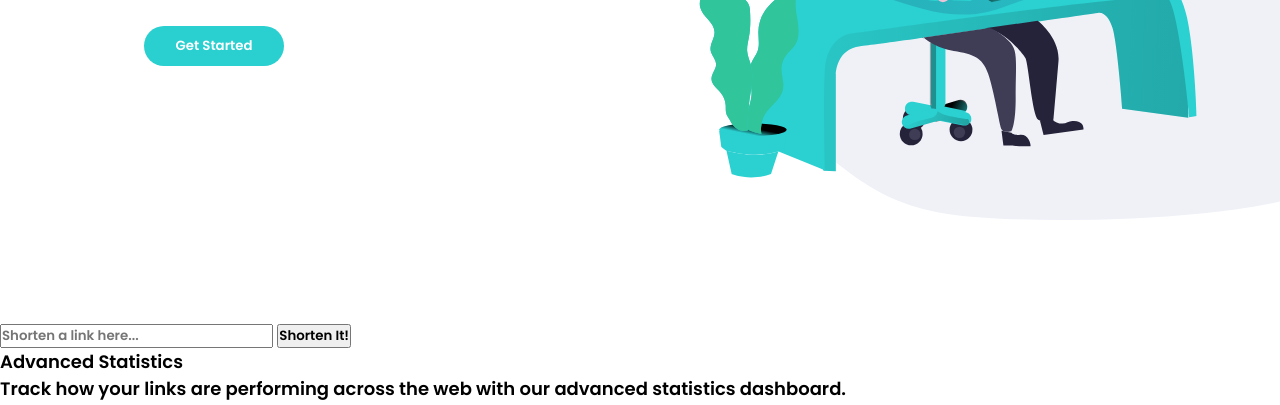
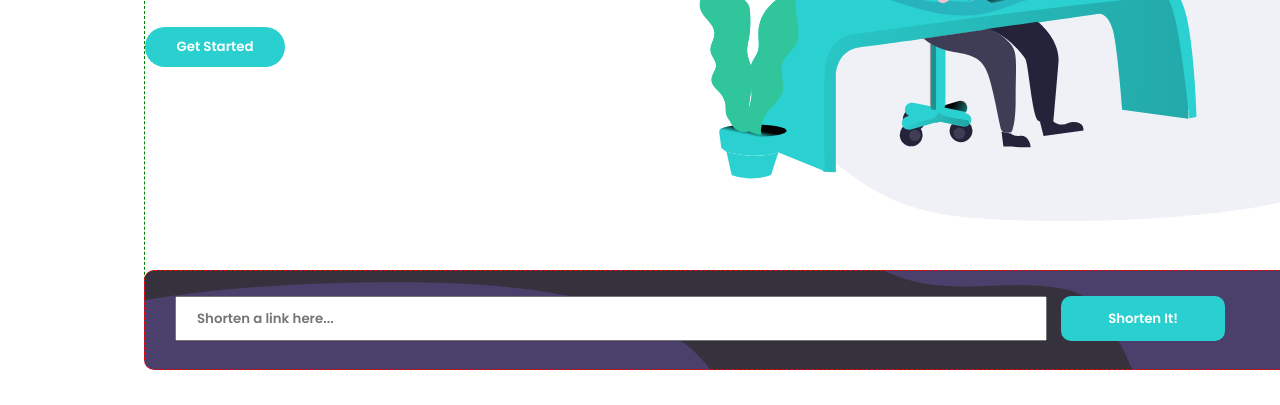
Before and after one commit to ShashiKumarMani/url-shortener, a plain HTML site: page index.html in a window 1280 px wide. Shown: the part 380-785 px from the top of the page. Drawn offline with Linux system fonts and the light colour scheme.

Commit message:
Add class and style for main section

```diff
--- a/index.html
+++ b/index.html
@@ -52,7 +52,7 @@
     <button>Shorten It!</button>
   </main>
 
-  <section>
+  <section class="c">
     <div>
       <div>
         Advanced Statistics
--- a/style.css
+++ b/style.css
@@ -78,6 +78,7 @@ header {
     height: 600px;
     margin: auto;
     display: flex;
+    border: 1px green dashed;
 }
 
 .start-container {
@@ -119,3 +120,35 @@ header {
     position: absolute;
     left: 45%;
 }
+
+/* Main */
+
+main {
+    height: 100px;
+    width: 80%;
+    margin: auto;
+    border: 1px red dashed;
+    transform: translateY(-50%);
+    padding: 25px 30px;
+    background-image: url('./images/bg-shorten-desktop.svg');
+    background-size: cover;
+    background-position: top 25% left 100%;
+    background-color:hsl(255, 11%, 22%);
+    border-radius: 10px;
+}
+
+main input {
+    width: 80%;
+    height: 45px;
+    margin-right: 10px;
+    padding-left: 20px;
+}
+
+main button {
+    width: 15%;
+    height: 45px;
+    border: none;
+    border-radius: 10px;
+    background-color: hsl(180, 66%, 49%);
+    color: #FFF;
+}
```
